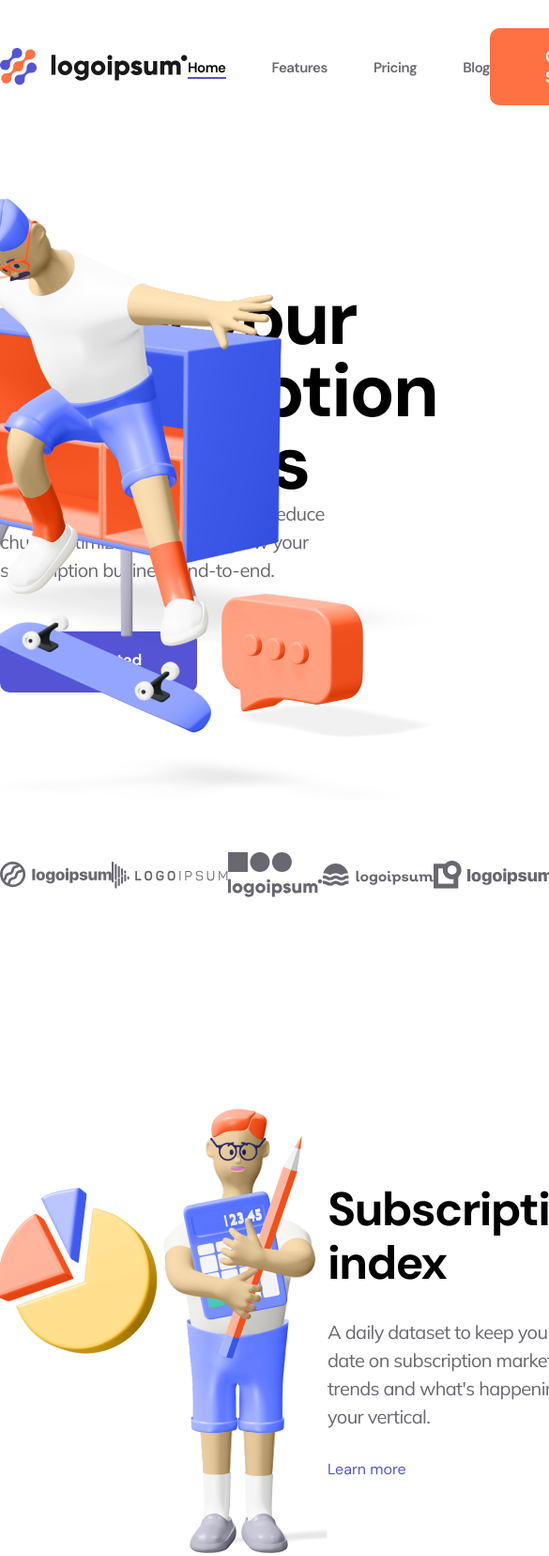
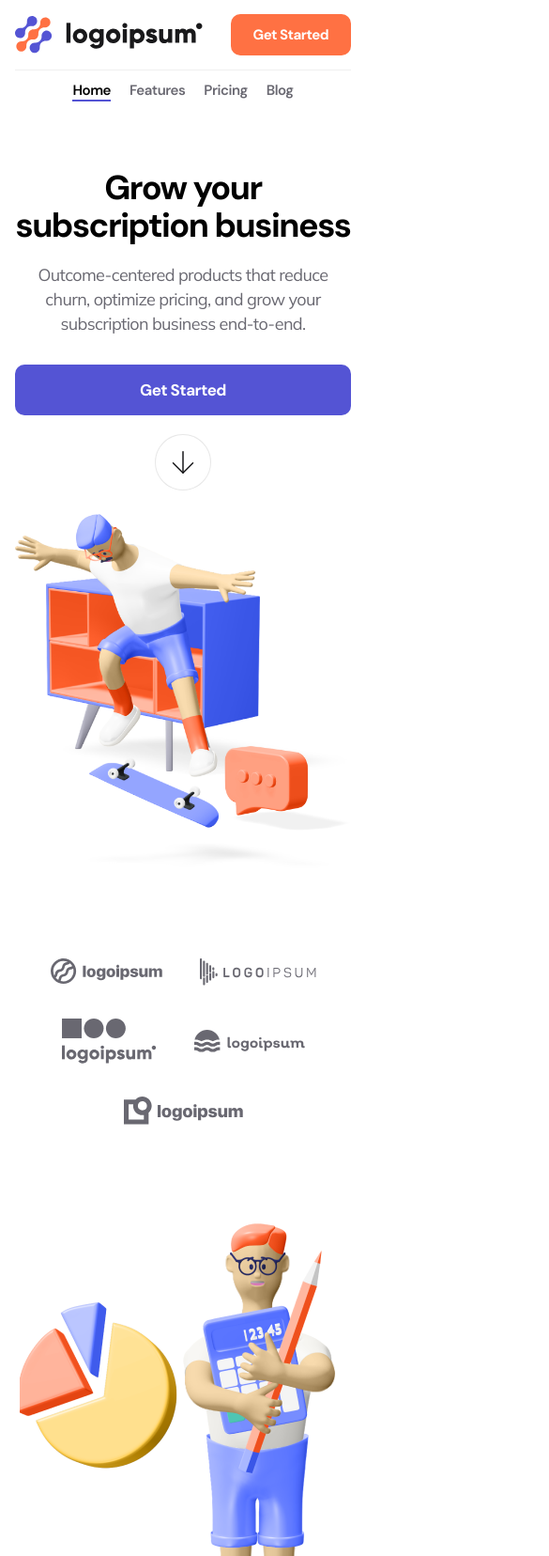
Before and after one commit to MoptuM/sumen, a plain HTML site: page index.html in a window 390 px wide. Shown: the top 1656 px of the page at 94% size, 585 px wide, since content can reach past the window. Drawn offline with Linux system fonts and the light colour scheme.

Commit message:
Update style.css
adapting to phones

```diff
--- a/style.css
+++ b/style.css
@@ -342,3 +342,221 @@ a{
 .subscription__plan.active .subscription__plan-button{
     background-color: #9F3919;
 }
+
+/* Базовые исправления для резиновой верстки */
+img {
+    max-width: 100%;
+    height: auto;
+}
+
+[class*="__wrapper"],
+.companies {
+    padding-inline: 16px;
+}
+
+.subscription {
+    padding-bottom: 80px;
+}
+
+/* Планшеты и небольшие ноутбуки (до 992px) */
+@media (max-width: 992px) {
+    .hero__image {
+        position: static;
+        width: 100%;
+        max-width: 450px;
+        margin-top: 20px;
+    }
+
+    .hero__text {
+        padding-top: 20px;
+    }
+
+    .hero__buttons {
+        flex-wrap: wrap;
+        align-items: center;
+    }
+
+    .mini-features__wrapper {
+        gap: 30px;
+    }
+
+    .subscription__palns {
+        grid-template-columns: 1fr;
+        max-width: 450px;
+        margin-inline: auto;
+        width: 100%;
+        gap: 24px;
+    }
+}
+
+/* Планшеты и крупные телефоны (до 768px) */
+@media (max-width: 768px) {
+    html {
+        scroll-padding: 150px;
+    }
+
+    main {
+        margin-top: 130px;
+    }
+
+    .header {
+        padding-block: 15px;
+    }
+
+    .header__nav {
+        flex-wrap: wrap;
+        gap: 15px;
+    }
+
+    .header__button {
+        padding: 12px 24px;
+        font-size: 15px;
+    }
+
+    .header__list {
+        order: 3;
+        width: 100%;
+        justify-content: center;
+        gap: 28px;
+        border-top: 1px solid #F0F0F0;
+        padding-top: 10px;
+    }
+
+    .hero {
+        padding-block: 30px 50px;
+        text-align: center;
+    }
+
+    .hero__title {
+        font-size: 46px;
+        line-height: 50px;
+        letter-spacing: -1.5px;
+        max-width: 100%;
+        margin-bottom: 20px;
+    }
+
+    .hero__desk {
+        font-size: 18px;
+        line-height: 26px;
+        max-width: 100%;
+    }
+
+    .hero__buttons {
+        justify-content: center;
+        margin-top: 30px;
+        gap: 20px;
+    }
+
+    .companies {
+        padding-block: 40px;
+    }
+
+    .companies__list {
+        flex-wrap: wrap;
+        justify-content: center;
+        gap: 30px 40px;
+    }
+
+    .features {
+        padding-block: 60px;
+    }
+
+    .features__wrapper {
+        gap: 50px;
+    }
+
+    .feature {
+        flex-direction: column;
+        text-align: center;
+        gap: 30px;
+    }
+
+    .feature:nth-child(even) {
+        flex-direction: column-reverse;
+    }
+
+    .features__content {
+        align-items: center;
+        max-width: 100%;
+        gap: 20px;
+    }
+
+    .features__title {
+        font-size: 36px;
+        line-height: 42px;
+    }
+
+    .features__desk {
+        font-size: 18px;
+        line-height: 26px;
+        max-width: 100%;
+    }
+
+    .mini-features__wrapper {
+        grid-template-columns: 1fr;
+        gap: 40px;
+        max-width: 400px;
+    }
+
+    .subscription {
+        padding-top: 70px;
+    }
+
+    .subscription__wrapper {
+        gap: 40px;
+    }
+
+    .subscription__header {
+        flex-direction: column;
+        text-align: center;
+        gap: 25px;
+    }
+
+    .subscription__title {
+        font-size: 38px;
+        line-height: 44px;
+        max-width: 100%;
+    }
+}
+
+/* Смартфоны (до 480px) */
+@media (max-width: 480px) {
+    .header__list {
+        gap: 20px;
+    }
+
+    .hero__title {
+        font-size: 36px;
+        line-height: 40px;
+    }
+
+    .hero__button {
+        padding: 16px 36px;
+        width: 100%;
+        text-align: center;
+    }
+
+    .features__title,
+    .subscription__title {
+        font-size: 30px;
+        line-height: 36px;
+    }
+
+    .subscription__tabs {
+        width: 100%;
+    }
+
+    .subscription__tab {
+        flex: 1;
+        padding: 15px 20px;
+    }
+
+    .subscription__plan-price {
+        font-size: 48px;
+        line-height: 48px;
+    }
+
+    .subscription__plan-price > span {
+        font-size: 22px;
+    }
+}
```
